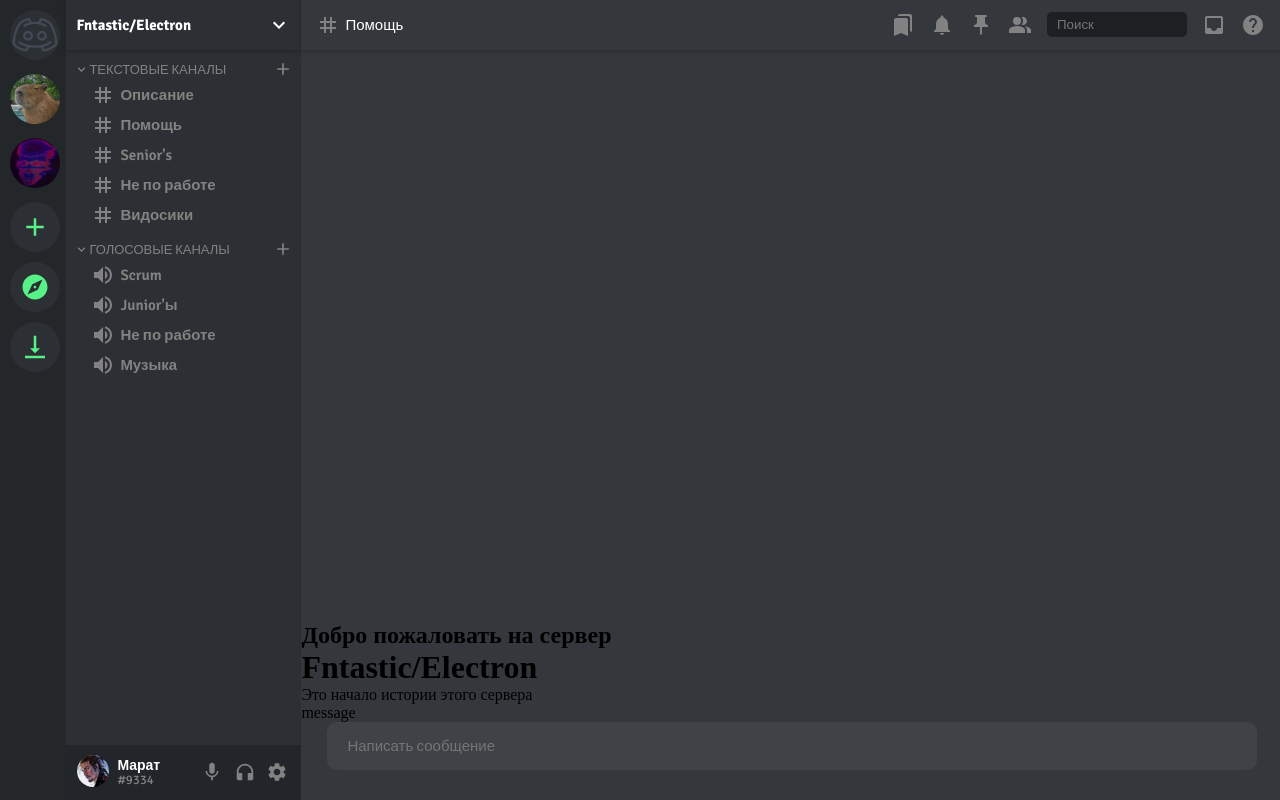
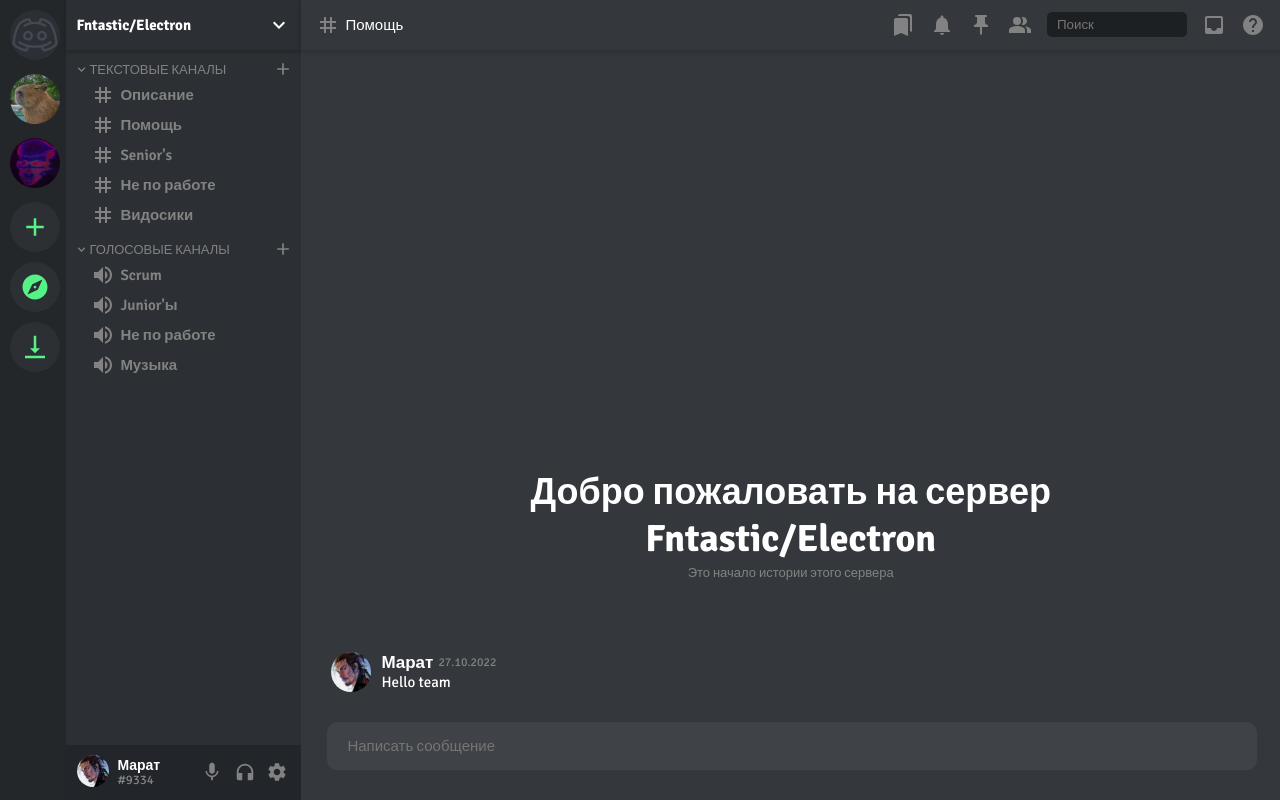
Before and after one commit to Maratoos/discord-layout, a React (Vite) app: page / in a window 1280 px wide. Built offline with nearby package versions, Linux system fonts and the light colour scheme.

Commit message:
ChatDoneAndFixedSomeBugs

```diff
--- a/css/Header.css
+++ b/css/Header.css
@@ -45,10 +45,15 @@
 .header__right .header-input:focus {
   width: 240px;
 }
-.header__right svg {
+.header__right .header__image {
   margin-right: 15px;
   cursor: pointer;
 }
-.header__right svg:hover {
+.header__right .header__image-active {
+  color: rgb(222, 222, 222);
+  margin-right: 15px;
+  cursor: pointer;
+}
+.header__right .header__image:hover {
   color: rgb(170, 170, 170);
 }/*# sourceMappingURL=Header.css.map */
--- a/css/Home.css
+++ b/css/Home.css
@@ -21,6 +21,59 @@
   justify-content: flex-end;
   background-color: #34383c;
 }
+.home__chat-users-header .home__chat-users .chat__description {
+  font-family: Signika, sans-serif;
+  text-align: center;
+  margin-bottom: 70px;
+}
+.home__chat-users-header .home__chat-users .chat__description h2 {
+  color: #ffffff;
+  font-weight: 600;
+  font-size: 36px;
+}
+.home__chat-users-header .home__chat-users .chat__description h1 {
+  color: #ffffff;
+  font-weight: 700;
+  font-size: 38px;
+}
+.home__chat-users-header .home__chat-users .chat__description span {
+  color: rgb(130, 130, 130);
+  font-weight: 400;
+  font-size: 13px;
+}
+.home__chat-users-header .home__chat-users .chat__messages .message {
+  margin: 0 0 30px 30px;
+  display: flex;
+}
+.home__chat-users-header .home__chat-users .chat__messages .message img {
+  width: 40px;
+  height: 40px;
+  border-radius: 50%;
+}
+.home__chat-users-header .home__chat-users .chat__messages .message-desc {
+  font-family: Signika, sans-serif;
+}
+.home__chat-users-header .home__chat-users .chat__messages .message-desc .user-name-date {
+  display: flex;
+  align-items: center;
+}
+.home__chat-users-header .home__chat-users .chat__messages .message-desc .user-name-date .name {
+  color: #ffffff;
+  font-weight: 600;
+  font-size: 17px;
+  margin-left: 10px;
+}
+.home__chat-users-header .home__chat-users .chat__messages .message-desc .user-name-date .date {
+  color: rgb(130, 130, 130);
+  margin-left: 5px;
+  font-size: 12px;
+}
+.home__chat-users-header .home__chat-users .chat__messages .message-desc .message-fill {
+  color: #ffffff;
+  font-weight: 400;
+  font-size: 15px;
+  margin-left: 10px;
+}
 .home__chat-users-header .home__chat-users .chat__bottom {
   display: flex;
   width: 100%;
--- a/src/components/Header/Header.jsx
+++ b/src/components/Header/Header.jsx
@@ -23,7 +23,7 @@
         <BookmarksIcon className='header__image'/>
         <NotificationsIcon className='header__image'/>
         <PushPinIcon className='header__image'/>
-        <PeopleAltIcon onClick={handleClick} className='header__image' />
+        <PeopleAltIcon onClick={handleClick} className={`header__image${state ? "-active" : ""}`} />
         <input
           className='header-input'
           placeholder='Поиск'
--- a/src/components/Header/Header.scss
+++ b/src/components/Header/Header.scss
@@ -47,6 +47,11 @@
             margin-right: 15px;
             cursor: pointer;
         }
+        .header__image-active {
+            color: rgb(222, 222, 222);
+            margin-right: 15px;
+            cursor: pointer;
+        }
         .header__image:hover {
             color: rgb(170, 170, 170);
         }
--- a/src/pages/Home/Home.jsx
+++ b/src/pages/Home/Home.jsx
@@ -1,20 +1,13 @@
-import React, { useEffect, useState } from 'react'
+import React, { useState } from 'react'
 import { ChannelChats } from '../../components/ChannelChats/ChannelChats'
 import { Header } from '../../components/Header/Header';
 import { ChatUsers } from '../../components/ChatUsers/ChatUsers';
-import InsertDriveFileIcon from '@mui/icons-material/InsertDriveFile';
-import AddReactionIcon from '@mui/icons-material/AddReaction';
-import AddCircleIcon from '@mui/icons-material/AddCircle';
-import RedeemIcon from '@mui/icons-material/Redeem';
-import GifIcon from '@mui/icons-material/Gif';
+import userImg from "../../assets/userImg.jpg"
 import "../../../css/Home.css"
 
 export const Home = () => {
   const [chatUsersActive, setChatUsersActive] = useState(false)
 
-  useEffect(() => {
-    console.log(chatUsersActive)
-  }, [chatUsersActive])
   return (
     <div className="home">
       <ChannelChats />
@@ -28,7 +21,16 @@
               <span>Это начало истории этого сервера</span>
             </div>
             <div className="chat__messages">
-              message
+              <div className="message">
+              <img src={userImg} alt="avatar" />
+              <div className="message-desc">
+                <div className="user-name-date">
+                  <p className='name'>Марат</p>
+                  <p className='date'>27.10.2022</p>
+                </div>
+                <p className='message-fill'>Hello team</p>
+              </div>
+              </div>
             </div>
             <div className='chat__bottom'>
               <input placeholder="Написать сообщение" type="text" />
--- a/src/pages/Home/Home.scss
+++ b/src/pages/Home/Home.scss
@@ -17,6 +17,61 @@
                 flex-direction: column;
                 justify-content: flex-end;
                 background-color: #34383c;
+                &__description {
+                    font-family: Signika, sans-serif;
+                    text-align: center;
+                    margin-bottom: 70px;
+                    h2 {
+                        color: #ffffff;
+                        font-weight: 600;
+                        font-size: 36px;
+                    }
+                    h1 {
+                        color: #ffffff;
+                        font-weight: 700;
+                        font-size: 38px;
+                    }
+                    span {
+                        color: rgb(130, 130, 130);
+                        font-weight: 400;
+                        font-size: 13px;
+                    }
+                }
+                &__messages {
+                    .message {
+                        margin: 0 0 30px 30px;
+                        display: flex;
+                        img {
+                            width: 40px;
+                            height: 40px;
+                            border-radius: 50%;
+                        }
+                        &-desc {
+                            font-family: Signika, sans-serif;
+                            .user-name-date {
+                                display: flex;
+                                align-items: center;
+                                .name {
+                                    color: #ffffff;
+                                    font-weight: 600;
+                                    font-size: 17px;
+                                    margin-left: 10px;
+                                }
+                                .date {
+                                    color: rgb(130, 130, 130);
+                                    margin-left: 5px;
+                                    font-size: 12px;
+                                }
+                            }
+                            .message-fill {
+                                color: #ffffff;
+                                font-weight: 400;
+                                font-size: 15px;
+                                margin-left: 10px;
+                            }
+                        }
+                    }
+                }
                 &__bottom {
                     display: flex;
                     width: 100%;
```
Also changed, not shown: 2 other files (tests, documents, lock files or other folders).
